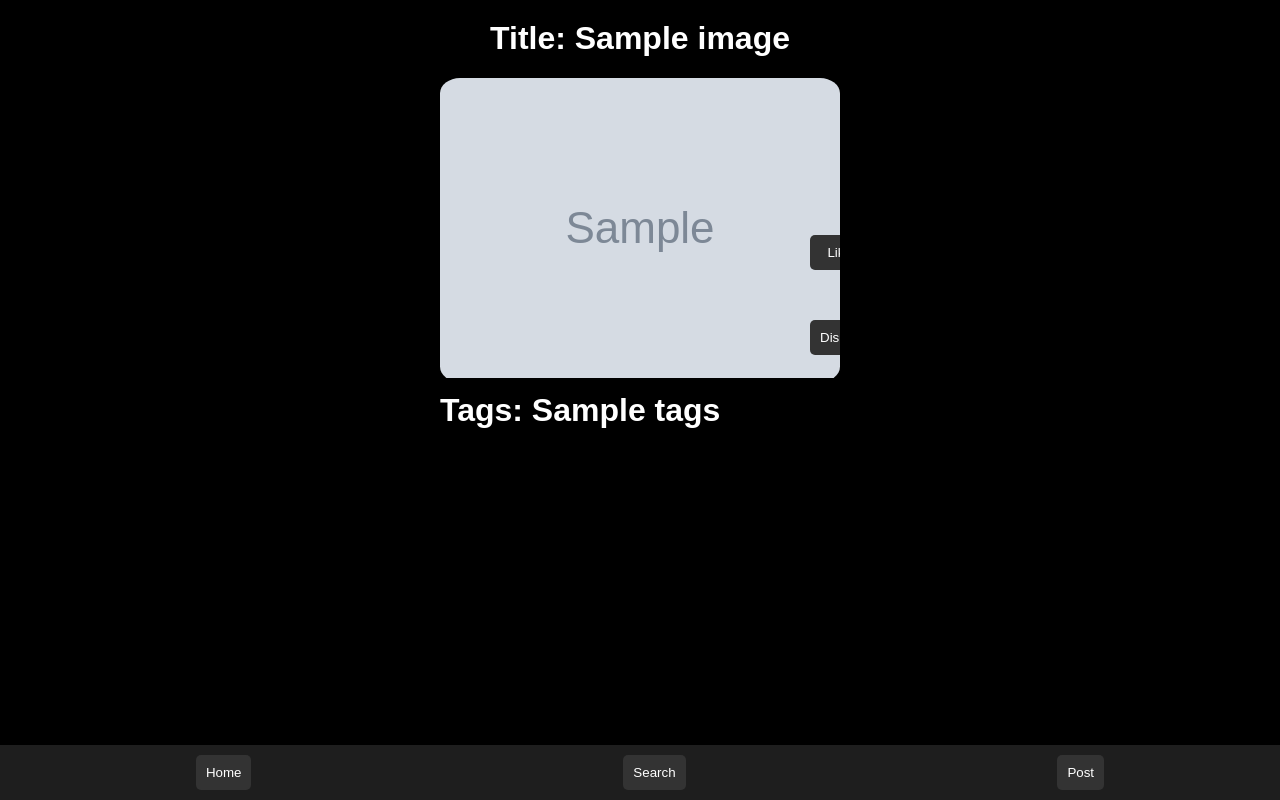
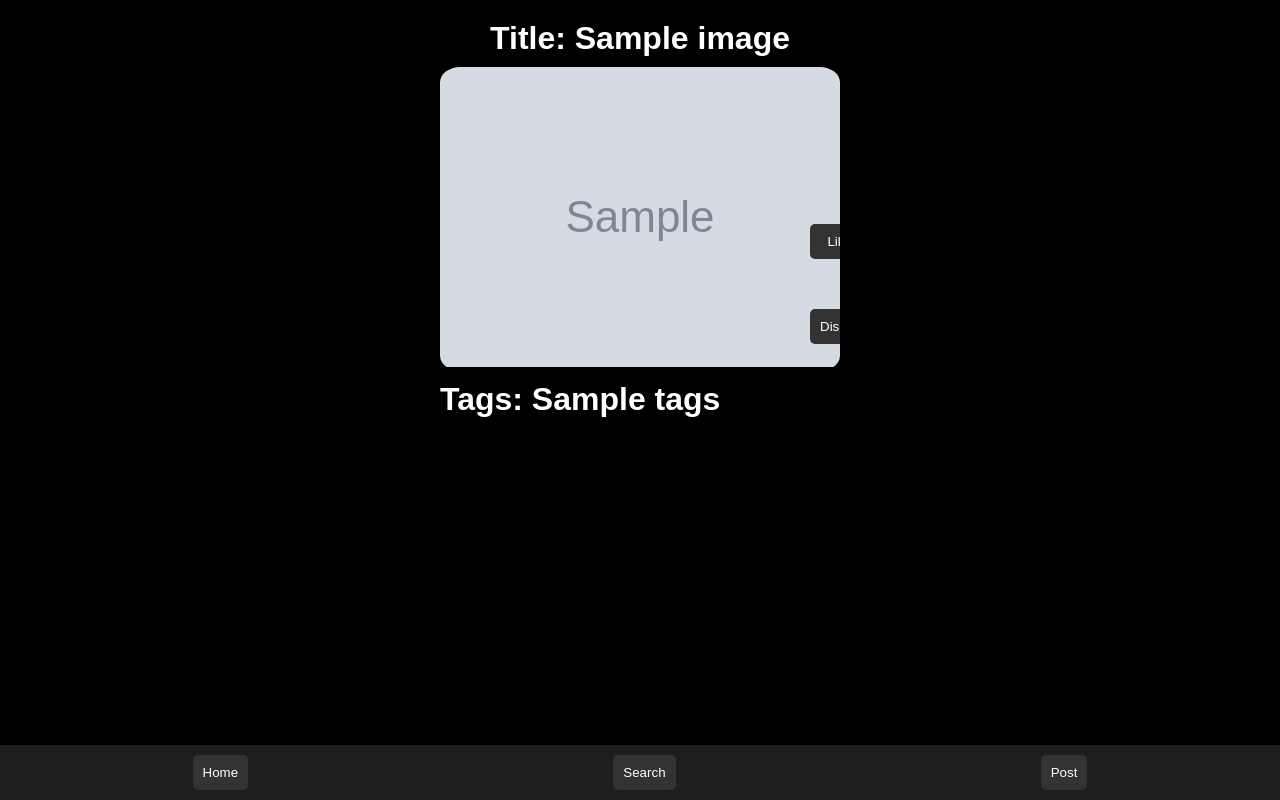
Before and after one commit to CoderLogy/MemeNet, a Flask app: template src/templates/index.html in a window 1280 px wide. Run offline with Flask 3, Linux system fonts and the light colour scheme; the template is opened without the code that fills it: most values are stand-ins (such as "Sample title", 1, 10 or a date in 2020); grey boxes marked "Sample" are stand-in pictures; data that the repository does not hold is empty; parts of the project's set-up code (start-up, migrations or seed data) failed here and were passed over.

Commit message:
fixed footer layouts

```diff
--- a/src/static/style.css
+++ b/src/static/style.css
@@ -1,3 +1,9 @@
+* {
+    margin: 0;
+    padding: 0;
+    box-sizing: border-box;
+}
+
 html {
     scroll-snap-type: start;
     background-color: #000;
--- a/src/templates/post.html
+++ b/src/templates/post.html
@@ -3,7 +3,7 @@
 
 <head>
     <meta charset="UTF-8">
-    <meta name="viewport" content="width=device-width, initial-scale=1.0">
+    <meta name="viewport" content="width=device-width, initial-scale=1.0, user-scalable=0">
     <meta name="MemeNet" description="MemeNet is bringing you the best memes around the world">
     <link rel="stylesheet" type="text/css" href="{{ url_for('static', filename='style1.css')}}">
     <script type="text/javascript" src="{{ url_for('static', filename='firebase.js') }}"></script>
```
